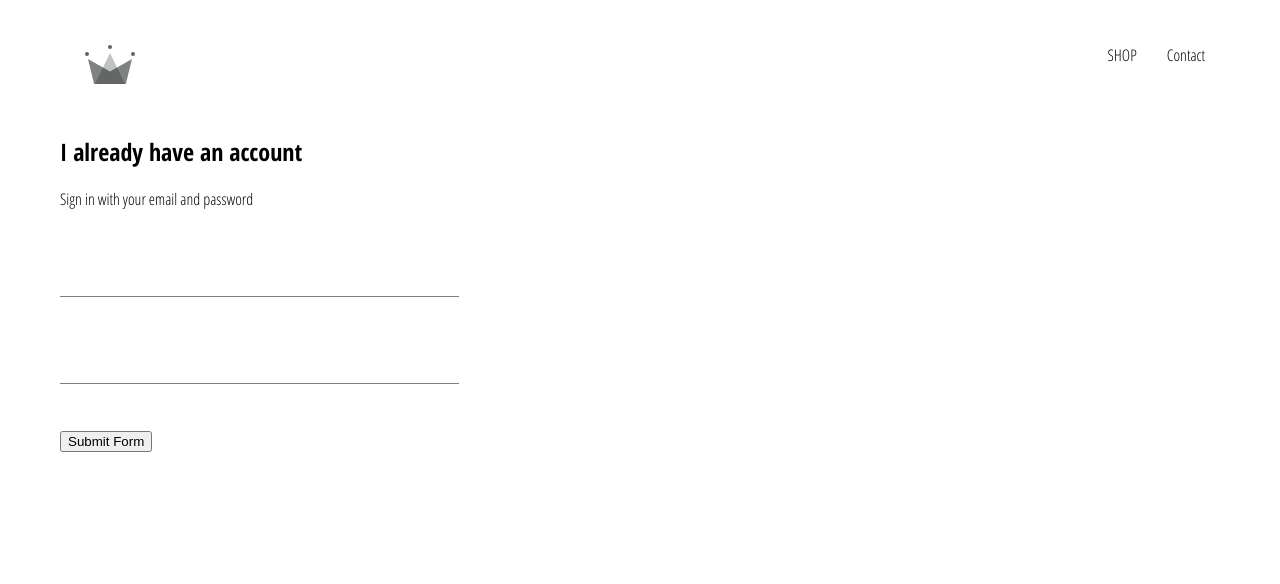
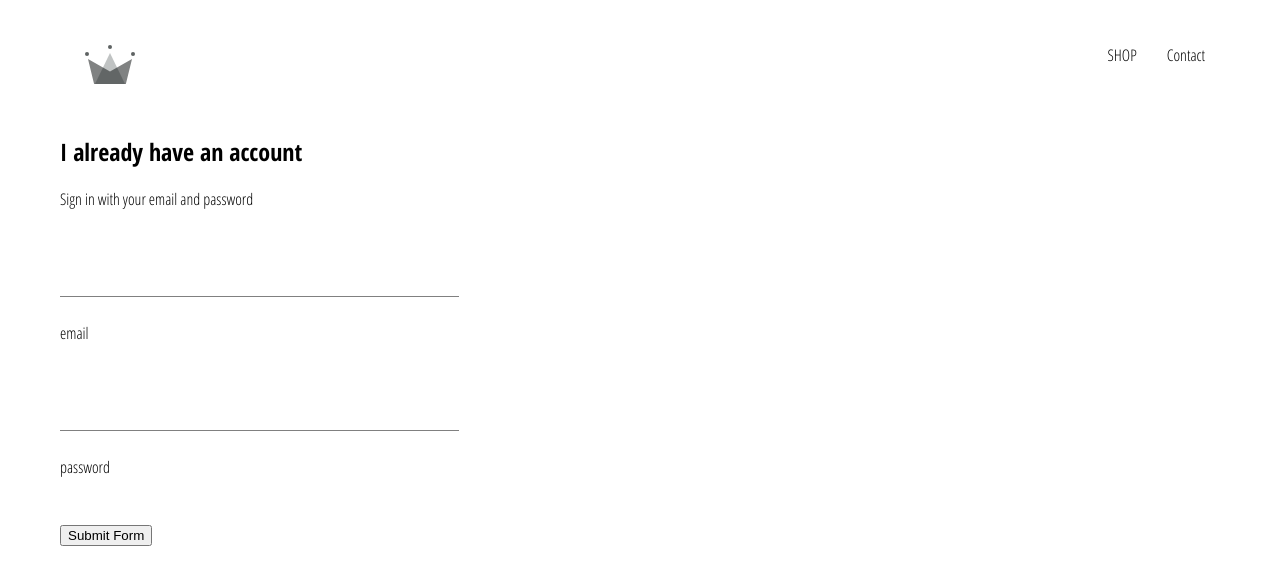
Before and after one commit to SimplyAvi/avi-clothing, a React (Create React App) app: page /signin in a window 1280 px wide. Shown: the top 584 px of the page. Built offline with nearby package versions, Linux system fonts and the light colour scheme.

Commit message:
Corrcted my label spelling to lable

```diff
--- a/src/components/sign-in/sign-in.component.jsx
+++ b/src/components/sign-in/sign-in.component.jsx
@@ -35,7 +35,7 @@ class SignIn extends React.Component{
                         type='email'
                         handleChange={this.handleChange}
                         value={this.state.email}
-                        label='email'
+                        lable='email'
                         required
                     />
 
@@ -44,7 +44,7 @@ class SignIn extends React.Component{
                         type='password'
                         handleChange={this.handleChange}
                         value={this.state.password}
-                        label='password'
+                        lable='password'
                     />
 
                     <input type='submit' value='Submit Form'/>
```
